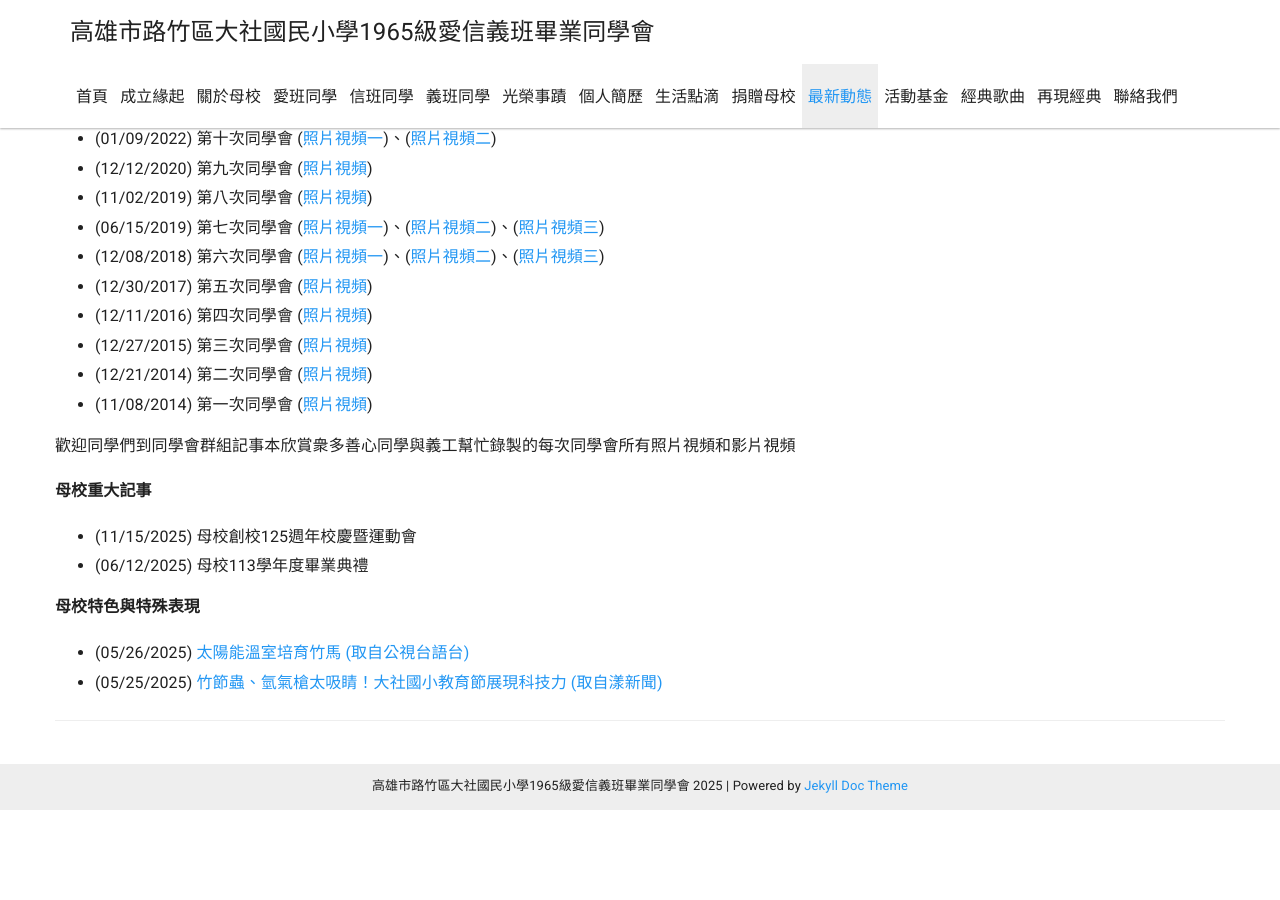
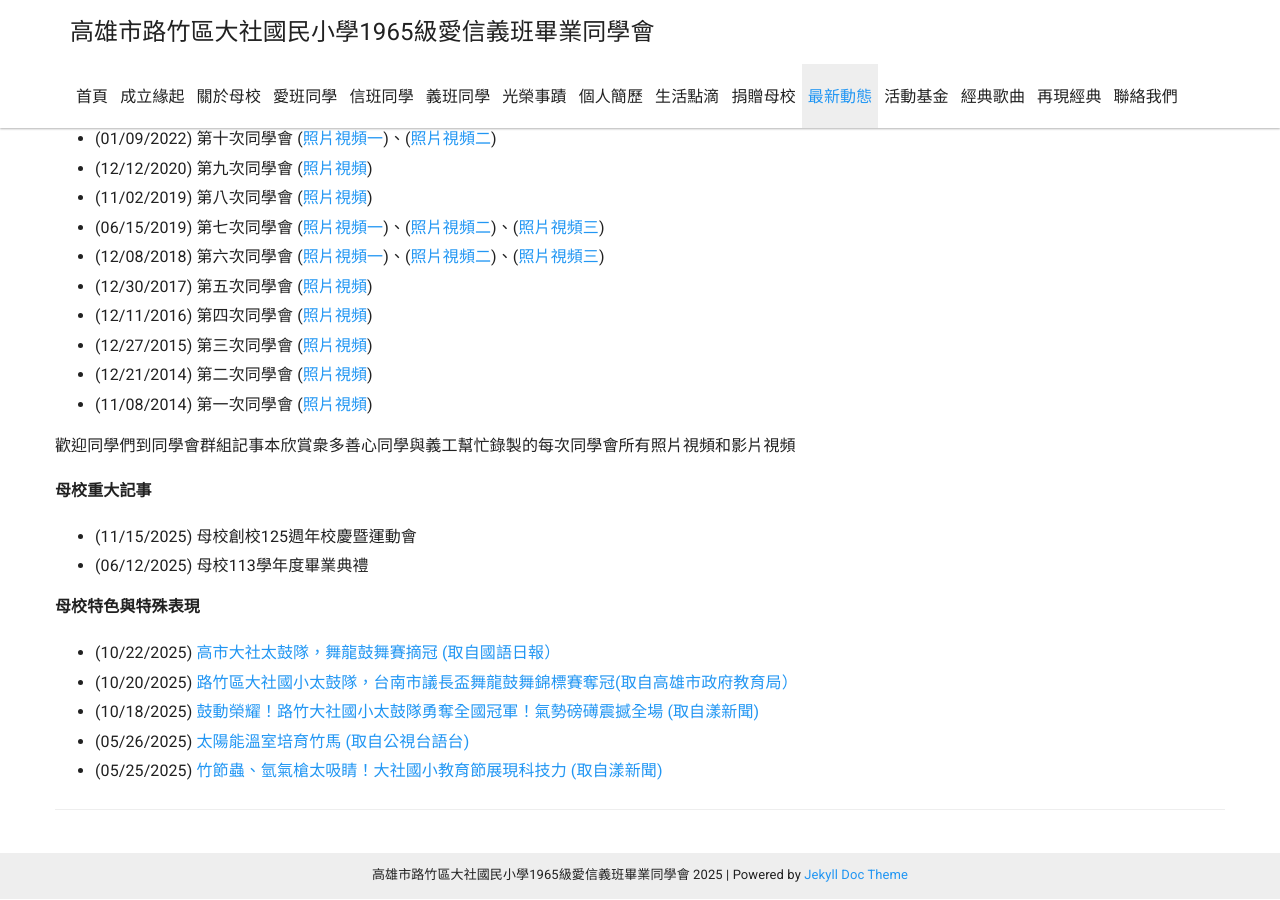
Before and after one commit to dashe1965/dashe1965.github.io, a Jekyll site: the page built from _docs/update/update.md, in a window 1280 px wide and 900 px high, scrolled down 884 px. Built offline with Jekyll 4.4.1, drawn with Linux system fonts in a browser that asks for light colours; nearby versions of some CDN libraries; before the commit the page ends 1695 px from its top, so only the background shows below that.

Commit message:
Update update.md

```diff
--- a/_docs/update/update.md
+++ b/_docs/update/update.md
@@ -37,5 +37,8 @@ sectionid: update
 
 **母校特色與特殊表現**
 
+- (10/22/2025) [高市大社太鼓隊，舞龍鼓舞賽摘冠 (取自國語日報）](https://www.mdnkids.com/content.asp?Link_String_=23AM00000MTMFTE)
+- (10/20/2025) [路竹區大社國小太鼓隊，台南市議長盃舞龍鼓舞錦標賽奪冠(取自高雄市政府教育局）](https://www.kh.edu.tw/publicInfo/bureauReport/20250292)
+- (10/18/2025) [鼓動榮耀！路竹大社國小太鼓隊勇奪全國冠軍！氣勢磅礡震撼全場 (取自漾新聞)](https://www.youngnews3631.com/news_detail.php?NewsID=12389)
 - (05/26/2025) [太陽能溫室培育竹馬 (取自公視台語台)](https://youtu.be/w_KBDopFaEM?si=-QS5kjmTrBgBb-ns)
 - (05/25/2025) [竹節蟲、氫氣槍太吸睛！大社國小教育節展現科技力 (取自漾新聞)](https://youngnews3631.com/news_detail.php?NewsID=10614)
```
